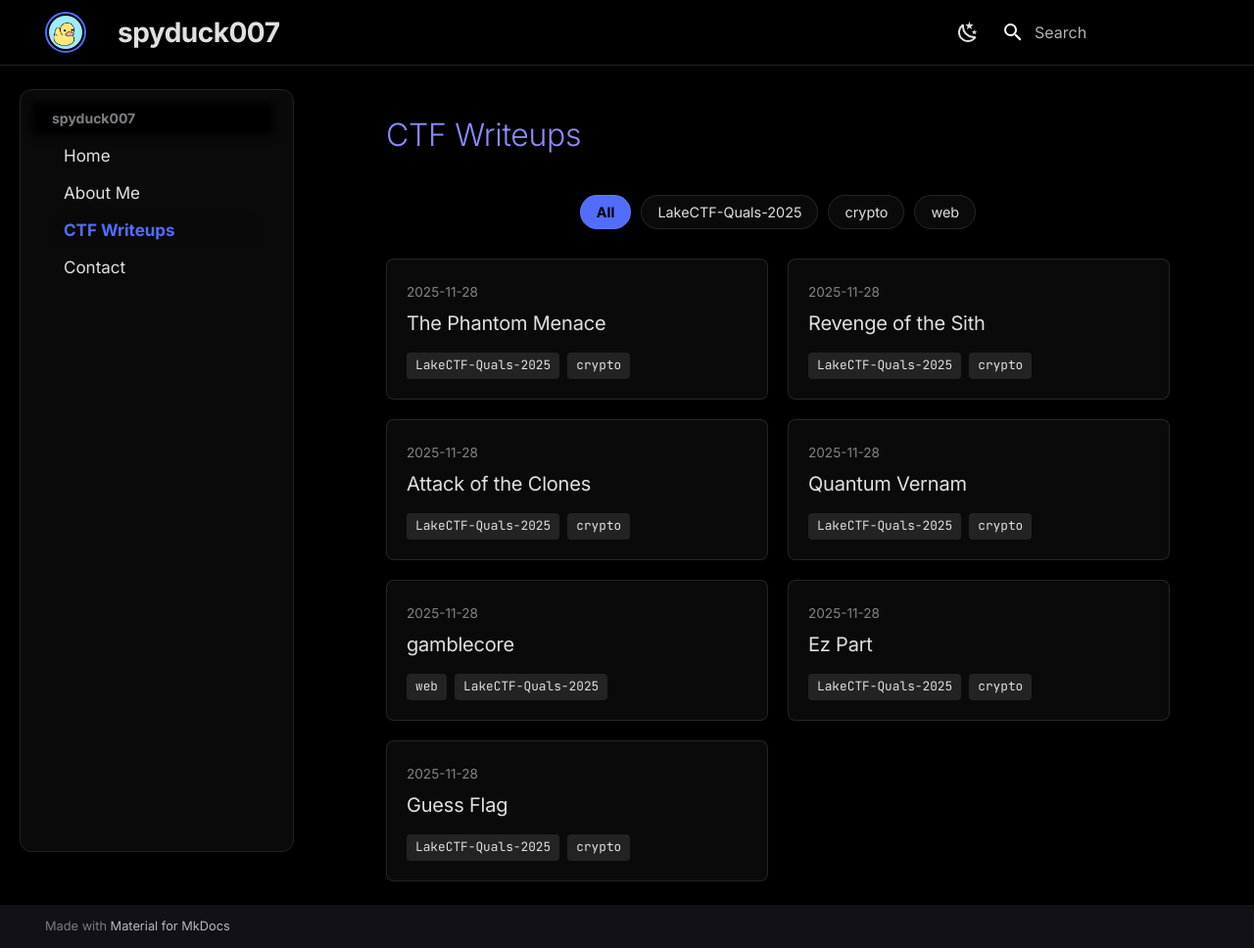
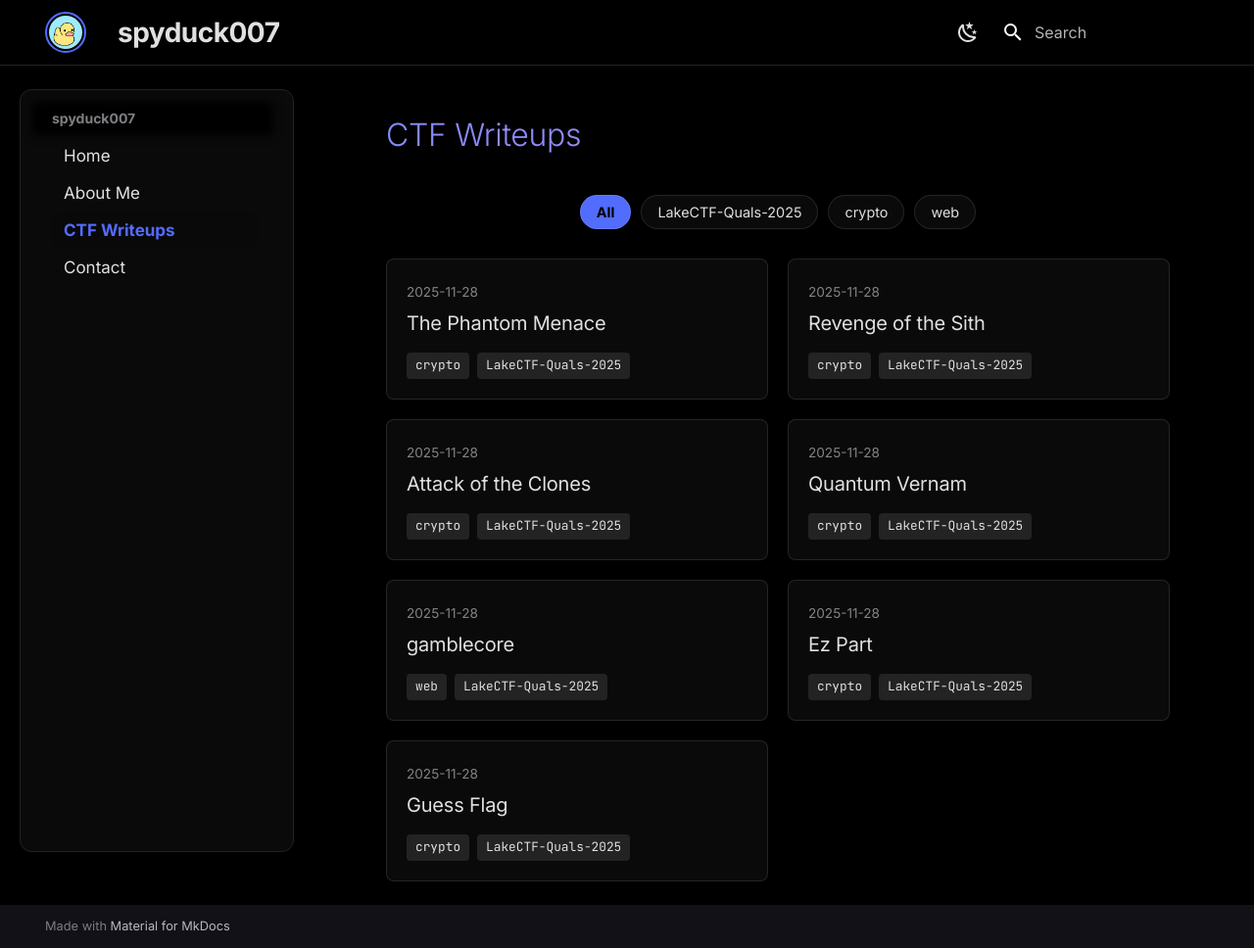
Before and after one commit to spyduck007/ctf, an MkDocs documentation site: the page built from docs/write-ups/index.md, in a window 1280 px wide and 968 px high. Shown: the whole window at 98% size. Built offline with MkDocs 1.6.1 and Material for MkDocs 9.7.7, drawn with Linux system fonts in a browser that asks for light colours.

```diff
--- a/docs/write-ups/index.md
+++ b/docs/write-ups/index.md
@@ -14,50 +14,50 @@ hide:
 
 <div class="writeup-grid filterable">
 
-  <a href="the-phantom-menace/" class="writeup-card" data-tags="LakeCTF-Quals-2025 crypto">
+  <a href="the-phantom-menace/" class="writeup-card" data-tags="crypto LakeCTF-Quals-2025">
     <div class="card-content">
       <div class="card-header">
         <span class="card-date">2025-11-28</span>
         <h3 class="card-title">The Phantom Menace</h3>
       </div>
       <div class="card-tags">
-        <span class="tag">LakeCTF-Quals-2025</span><span class="tag">crypto</span>
+        <span class="tag">crypto</span><span class="tag">LakeCTF-Quals-2025</span>
       </div>
     </div>
   </a>
 
-  <a href="revenge-of-the-sith/" class="writeup-card" data-tags="LakeCTF-Quals-2025 crypto">
+  <a href="revenge-of-the-sith/" class="writeup-card" data-tags="crypto LakeCTF-Quals-2025">
     <div class="card-content">
       <div class="card-header">
         <span class="card-date">2025-11-28</span>
         <h3 class="card-title">Revenge of the Sith</h3>
       </div>
       <div class="card-tags">
-        <span class="tag">LakeCTF-Quals-2025</span><span class="tag">crypto</span>
+        <span class="tag">crypto</span><span class="tag">LakeCTF-Quals-2025</span>
       </div>
     </div>
   </a>
 
-  <a href="attack-of-the-clones/" class="writeup-card" data-tags="LakeCTF-Quals-2025 crypto">
+  <a href="attack-of-the-clones/" class="writeup-card" data-tags="crypto LakeCTF-Quals-2025">
     <div class="card-content">
       <div class="card-header">
         <span class="card-date">2025-11-28</span>
         <h3 class="card-title">Attack of the Clones</h3>
       </div>
       <div class="card-tags">
-        <span class="tag">LakeCTF-Quals-2025</span><span class="tag">crypto</span>
+        <span class="tag">crypto</span><span class="tag">LakeCTF-Quals-2025</span>
       </div>
     </div>
   </a>
 
-  <a href="quantum-vernam/" class="writeup-card" data-tags="LakeCTF-Quals-2025 crypto">
+  <a href="quantum-vernam/" class="writeup-card" data-tags="crypto LakeCTF-Quals-2025">
     <div class="card-content">
       <div class="card-header">
         <span class="card-date">2025-11-28</span>
         <h3 class="card-title">Quantum Vernam</h3>
       </div>
       <div class="card-tags">
-        <span class="tag">LakeCTF-Quals-2025</span><span class="tag">crypto</span>
+        <span class="tag">crypto</span><span class="tag">LakeCTF-Quals-2025</span>
       </div>
     </div>
   </a>
@@ -74,26 +74,26 @@ hide:
     </div>
   </a>
 
-  <a href="ez-part/" class="writeup-card" data-tags="LakeCTF-Quals-2025 crypto">
+  <a href="ez-part/" class="writeup-card" data-tags="crypto LakeCTF-Quals-2025">
     <div class="card-content">
       <div class="card-header">
         <span class="card-date">2025-11-28</span>
         <h3 class="card-title">Ez Part</h3>
       </div>
       <div class="card-tags">
-        <span class="tag">LakeCTF-Quals-2025</span><span class="tag">crypto</span>
+        <span class="tag">crypto</span><span class="tag">LakeCTF-Quals-2025</span>
       </div>
     </div>
   </a>
 
-  <a href="guess-flag/" class="writeup-card" data-tags="LakeCTF-Quals-2025 crypto">
+  <a href="guess-flag/" class="writeup-card" data-tags="crypto LakeCTF-Quals-2025">
     <div class="card-content">
       <div class="card-header">
         <span class="card-date">2025-11-28</span>
         <h3 class="card-title">Guess Flag</h3>
       </div>
       <div class="card-tags">
-        <span class="tag">LakeCTF-Quals-2025</span><span class="tag">crypto</span>
+        <span class="tag">crypto</span><span class="tag">LakeCTF-Quals-2025</span>
       </div>
     </div>
   </a>
```
Also changed, not shown: docs/ctf-history.md (+21 -20 lines), docs/index.md (+3 -3 lines).
